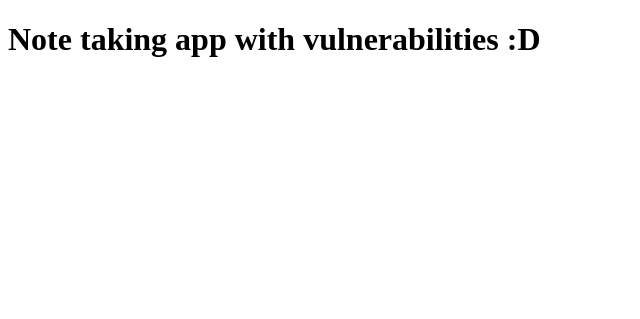
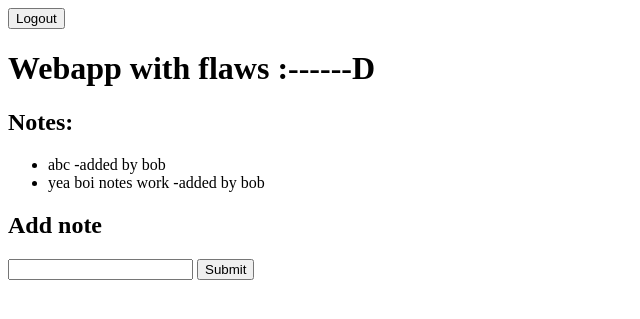
Before and after one commit to LauriKajakko/flawedwebsite-cybersecbase, a Django app: page / in a window 1280 px wide. Shown: the top 319 px of the page, without its empty margins (0-640 px from the left). Run offline with Django 3.2, Linux system fonts and the light colour scheme; a user stored in the database is signed in; data comes from the database, SQL or seed files in the repository; both versions use the stored data as it was after the commit.

Commit message:
implemented add notes and store notes to database

```diff
--- a/flawedwebsite/flawedapp/models.py
+++ b/flawedwebsite/flawedapp/models.py
@@ -4,5 +4,5 @@ from django.contrib.auth.models import User
 # Create your models here.
 
 class Note(models.Model):
-    user = models.OneToOneField(User, on_delete=models.CASCADE)
+    owner = models.ForeignKey(User, on_delete=models.CASCADE)
     content = models.TextField()
--- a/flawedwebsite/flawedapp/templates/pages/index.html
+++ b/flawedwebsite/flawedapp/templates/pages/index.html
@@ -5,7 +5,28 @@
         <title>Flawedapp</title>
     </head>
 
-    <h1>Note taking app with vulnerabilities :D</h1>
+    <form action='logout/' method="POST">
+        {% csrf_token %}
+        <input type="submit" value="Logout"/>
+    </form>
+
+
+    <h1>Webapp with flaws :------D</h1>
+
+    <h2>Notes: </h2>
+    <ul>
+        {% for item in items %}
+        <li>{{item}}</li>
+        {% endfor %}
+    </ul>
+
+    <h2>Add note</h2>
+        <form action="/add" method="POST">
+            {% csrf_token %}
+            <input type="text" name="content"/>
+            <input type="submit"/>
+        </form>
+
 
 
 </html>
--- a/flawedwebsite/flawedapp/urls.py
+++ b/flawedwebsite/flawedapp/urls.py
@@ -1,7 +1,8 @@
 from django.urls import path
 
-from .views import homePageView
+from .views import homePageView, addView
 
 urlpatterns = [
-    path('', homePageView, name='home')
+    path('', homePageView, name='home'),
+    path('add', addView, name='add')
 ]
--- a/flawedwebsite/flawedapp/views.py
+++ b/flawedwebsite/flawedapp/views.py
@@ -1,4 +1,4 @@
-from django.shortcuts import render
+from django.shortcuts import render, redirect
 from django.http import HttpResponse
 from django.contrib.auth.decorators import login_required
 from .models import Note
@@ -7,4 +7,17 @@ from .models import Note
 
 @login_required
 def homePageView(request):
-    return render(request, 'pages/index.html')
+
+	items = []
+	for note in Note.objects.all():
+    		items.append(note.content + ' -added by %s' % note.owner)
+
+	return render(request, 'pages/index.html', {'items' : items})
+
+@login_required
+def addView(request):
+
+	note = Note(owner = request.user, content = request.POST.get('content', '').strip())
+	note.save()
+
+	return redirect('/')
```
Also changed, not shown: flawedwebsite/db.sqlite3, flawedwebsite/flawedapp/migrations/0001_initial.py (added).
